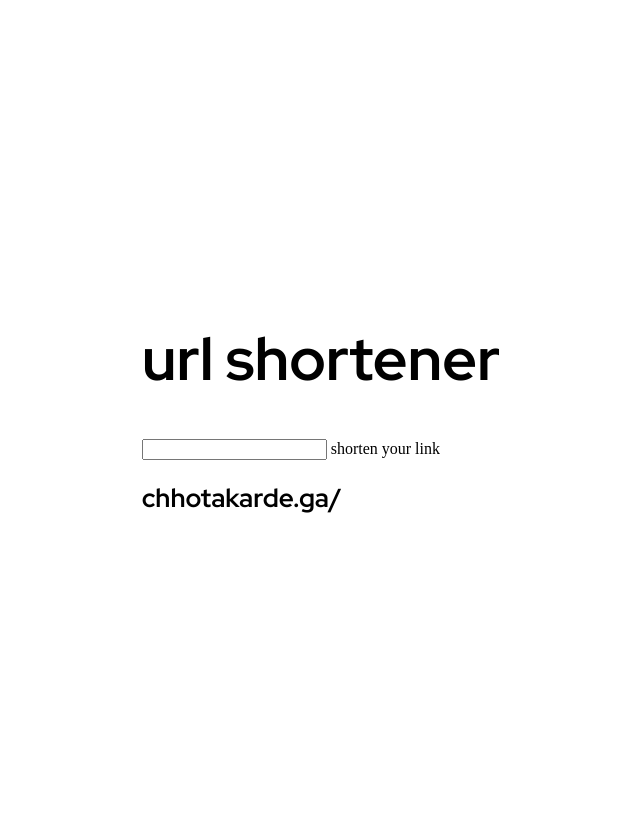
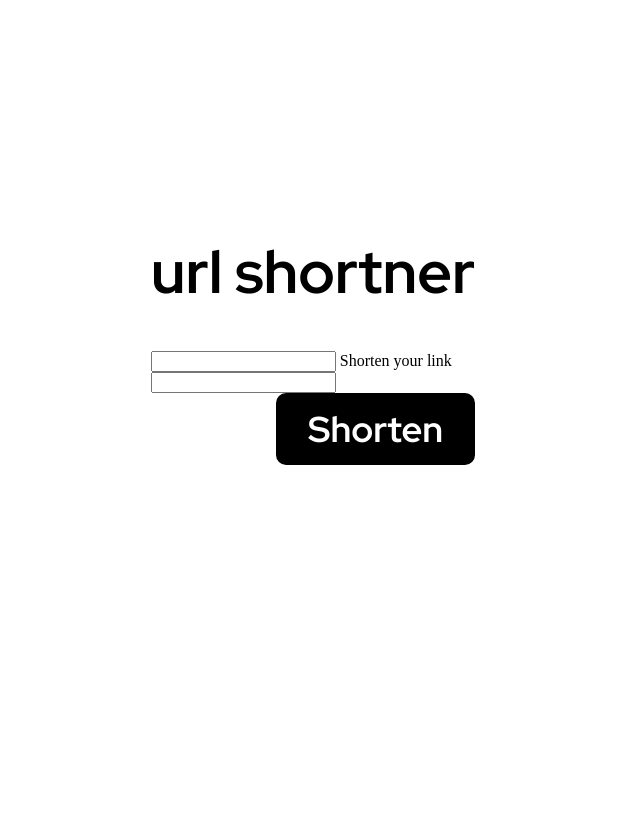
Before and after one commit to kshitijk4poor/Urlshortener, a web app: file index.html in a window 1280 px wide. Shown: the whole page, without its empty margins (327-967 px from the left). Run offline with its HTML, style and script files only (its server is not run), Linux system fonts and the light colour scheme.

Commit message:
added button

```diff
--- a/css/stylesheet.css
+++ b/css/stylesheet.css
@@ -1,7 +1,10 @@
 @import url('https://fonts.googleapis.com/css2?family=Red+Hat+Display:wght@400;700&display=swap');
+:root{
+    /*===== Colores =====*/
+    --first-color: #1A73E8;
+    --input-color: #80868B;
+    --border-color: #DADCE0;}
 body {
-    width: 100vw;
-    height: 100vh;
     display: flex;
     flex-direction: column;
     justify-content: center;
@@ -19,7 +22,33 @@ h2{
     font-weight: bold;
     font-size: 26px;
 }
-
-*, *::before, *::after {
-    box-sizing: border-box;
+*,
+*::before,
+*::after {
+  box-sizing: border-box;
+}
+.l-form{
+    display: flex;
+    justify-content: center;
+    align-items: center;
+    height: 80vh;
   }
+  .form__button{
+    display: block;
+    margin-left: auto;
+    padding: .75rem 2rem;
+    outline: none;
+    border: none;
+    background-color:  #000000;
+    color: #fff;
+    font-family: Red Hat Display;
+    font-style: normal;
+    font-weight: bold;
+    font-size: 36px;
+    border-radius: 10px;
+    cursor: pointer;
+    transition: .3s;
+  }
+  .form__button:hover{
+    box-shadow: 0 10px 36px rgba(0,0,0,.15);
+  }
--- a/index.html
+++ b/index.html
@@ -9,14 +9,23 @@
         <link rel="stylesheet" href="/css/stylesheet.css">
     </head>
     <body>
-        <div class="container">
-            <h1>url shortener</h1>
+        <div class="l-form">
+            <form action="" class="form">
+                <h1 class="form__title">url shortner</h1>
 
-            <label class="custom-field one">
-                <input type="text" placeholder=" "/>
-                <span class="placeholder">shorten your link</span>
-              </label>
-              <h2>chhotakarde.ga/</h2>
+                <div class="form__div">
+                    <input type="text" class="form__input" placeholder=" ">
+                    <label for="" class="form__label">Shorten your link</label>
+                </div>
+
+                <div class="form__div">
+                    <input type="text" class="form__input" placeholder=" ">
+                    <label for="" class="form__label"></label>
+                </div>
+
+                <input type="submit" class="form__button" value="Shorten">
+            </form>
+        </div>
         <script src="" async defer></script>
     </body>
 </html>
```
